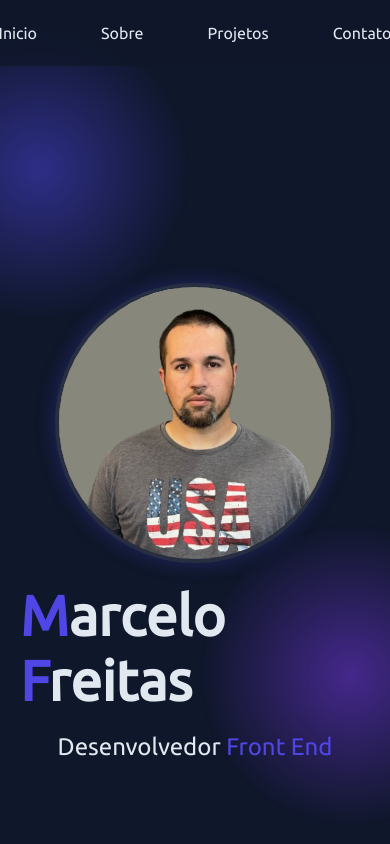
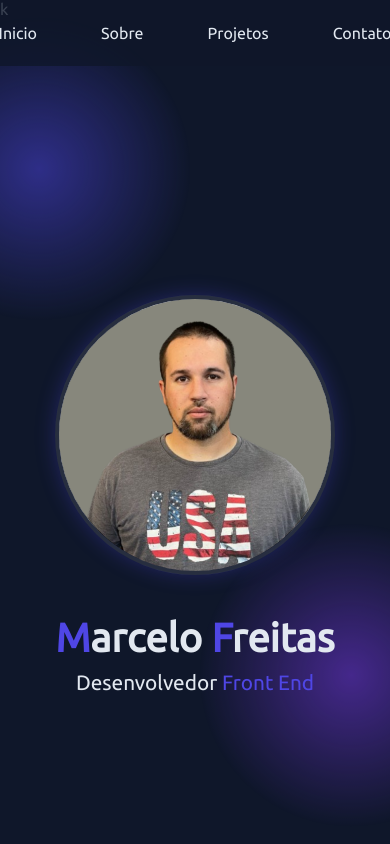
Before and after one commit to marcelodfreitas/portifolio-rodolfomori, a plain HTML site: page index.html in a window 390 px wide. Shown: the top 844 px of the page. Drawn offline with Linux system fonts and the light colour scheme.

Commit message:
alteração media

```diff
--- a/index.html
+++ b/index.html
@@ -6,6 +6,7 @@
     <link rel="stylesheet" href="styles.css" />
     <link rel="preconnect" href="https://fonts.googleapis.com" />
     <link rel="preconnect" href="https://fonts.gstatic.com" crossorigin />
+    <link rel="shortcut icon" href="./img/favicon.ico" type="image/x-icon">k
     <link
       href="https://fonts.googleapis.com/css2?family=JetBrains+Mono:ital,wght@0,100..800;1,100..800&family=Montserrat:ital,wght@0,100..900;1,100..900&family=Nunito:ital,wght@0,200..1000;1,200..1000&family=Poppins&family=Ubuntu+Sans:ital,wght@0,100..800;1,100..800&family=Ubuntu:wght@300;400&display=swap"
       rel="stylesheet"
@@ -28,7 +29,7 @@
 
     <main id="inicio" class="cabecalho">
       <img src="./img/perfil.png" alt="foto-perfil" class="foto-perfil" />
-      <h1><span>M</span>arcelo <span>F</span>reitas</h1>
+      <h1 class="nome-perfil"><span>M</span>arcelo <span>F</span>reitas</h1>
       <p class="p-perfil">Desenvolvedor <span>Front End</span></p>
     </main>
 
--- a/styles.css
+++ b/styles.css
@@ -269,3 +269,22 @@ textarea {
         transform: translateY(0);
     }
 }
+
+@media (max-width: 600px) {
+    .foto-perfil {
+        position: relative;
+        top: -50px;
+    }
+
+    .nome-perfil {
+        font-size: 2.5rem;
+        position: relative;
+        top: -30px;
+    }
+
+    .p-perfil {
+        font-size: 1.3rem;
+        position: relative;
+        top: -40px;
+    }
+  }
```
Also changed, not shown: img/favicon.ico (added), img/{}.png (added).
